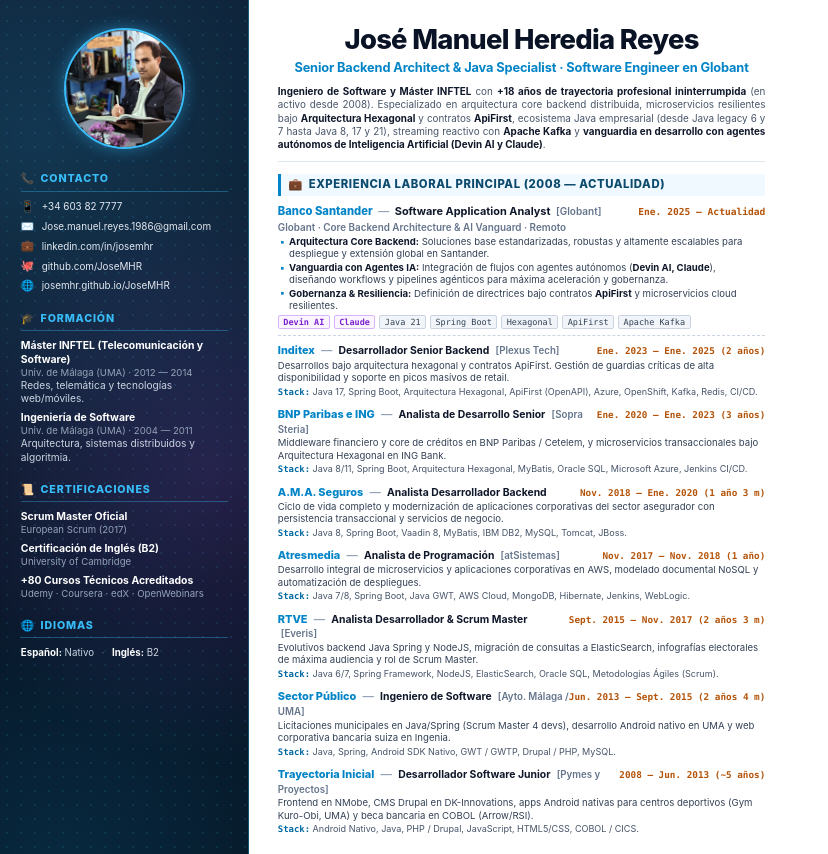
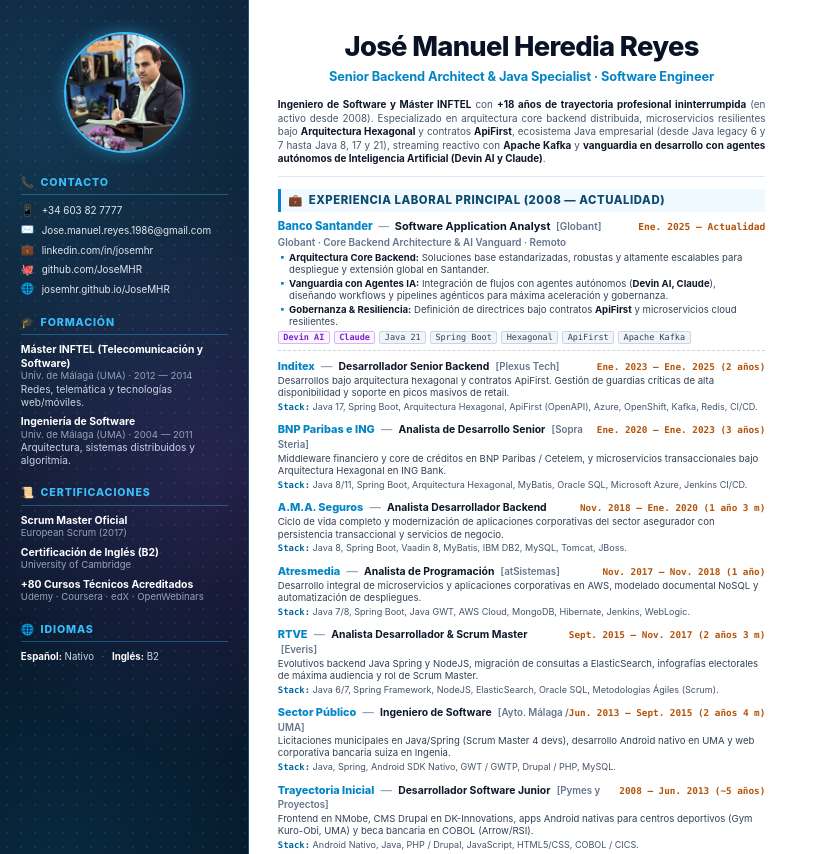
Before and after one commit to JoseMHR/JoseMHR, a plain HTML site: page cv-printable/index.html in a window 1280 px wide. Shown: the top 854 px of the page, without its empty margins (0-828 px from the left). Drawn offline with Linux system fonts and the light colour scheme.

Commit message:
Update CV printable: remove Globant from personal subtitle and increase top vertical spacing

```diff
--- a/cv-printable/index.html
+++ b/cv-printable/index.html
@@ -57,7 +57,7 @@
         linear-gradient(180deg, #091224 0%, #050912 100%);
       background-size: 100% 100%, 100% 100%, 100% 100%, 14px 14px, 100% 100%;
       color: #e2e8f0;
-      padding: 7.5mm 5.5mm 5.5mm 5.5mm;
+      padding: 8.5mm 5.5mm 5.5mm 5.5mm;
       display: flex;
       flex-direction: column;
       justify-content: space-between;
@@ -204,7 +204,7 @@
       min-width: 144mm;
       max-width: 144mm;
       height: 297mm;
-      padding: 6.5mm 7.5mm 4.5mm 7.5mm;
+      padding: 8.5mm 7.5mm 4.5mm 7.5mm;
       display: flex;
       flex-direction: column;
       justify-content: space-between;
@@ -213,9 +213,9 @@
 
     /* Header */
     .cv-header {
-      margin-bottom: 3mm;
+      margin-bottom: 3.2mm;
       border-bottom: 1.5px solid #e2e8f0;
-      padding-bottom: 2.5mm;
+      padding-bottom: 2.8mm;
       text-align: center;
     }
 
@@ -225,7 +225,7 @@
       color: #091325;
       letter-spacing: -0.025em;
       line-height: 1.1;
-      margin-bottom: 1.2mm;
+      margin-bottom: 1.5mm;
       text-align: center;
     }
 
@@ -233,7 +233,7 @@
       font-size: 9.6pt;
       font-weight: 700;
       color: #0284c7;
-      margin-bottom: 2.2mm;
+      margin-bottom: 3.5mm;
       text-align: center;
       letter-spacing: -0.01em;
     }
@@ -596,7 +596,7 @@
         <!-- Cabecera Personal -->
         <header class="cv-header">
           <h1 class="header-name">José Manuel Heredia Reyes</h1>
-          <div class="header-role">Senior Backend Architect & Java Specialist · Software Engineer en Globant</div>
+          <div class="header-role">Senior Backend Architect & Java Specialist · Software Engineer</div>
           <p class="header-summary">
             <strong>Ingeniero de Software y Máster INFTEL</strong> con <strong>+18 años de trayectoria profesional ininterrumpida</strong> (en activo desde 2008). Especializado en arquitectura core backend distribuida, microservicios resilientes bajo <strong>Arquitectura Hexagonal</strong> y contratos <strong>ApiFirst</strong>, ecosistema Java empresarial (desde Java legacy 6 y 7 hasta Java 8, 17 y 21), streaming reactivo con <strong>Apache Kafka</strong> y <strong>vanguardia en desarrollo con agentes autónomos de Inteligencia Artificial (Devin AI y Claude)</strong>.
           </p>
```
Also changed, not shown: 1 other file.
